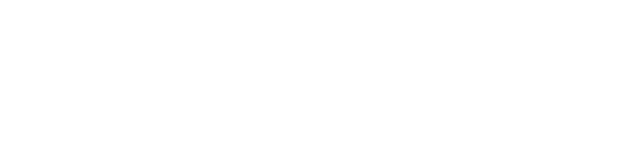
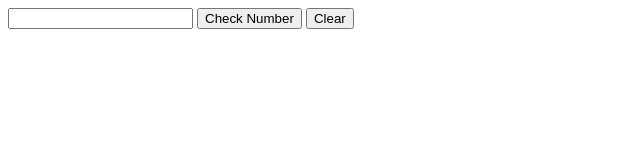
Before and after one commit to izharramdan/freecodecamp, a plain HTML site: page number_telephone_validator/index.html in a window 1280 px wide. Shown: the whole page, without its empty margins (0-640 px from the left). Drawn offline with Linux system fonts and the light colour scheme.

Commit message:
update html

```diff
--- a/number_telephone_validator/index.html
+++ b/number_telephone_validator/index.html
@@ -9,6 +9,11 @@
 
 <body>
 
+    <input type="text" id="user-input">
+    <button id="check-btn">Check Number</button>
+    <button id="clear-btn">Clear</button>
+    <div id="results-div"></div>
+
 
     <script src="script.js"></script>
 </body>
```
